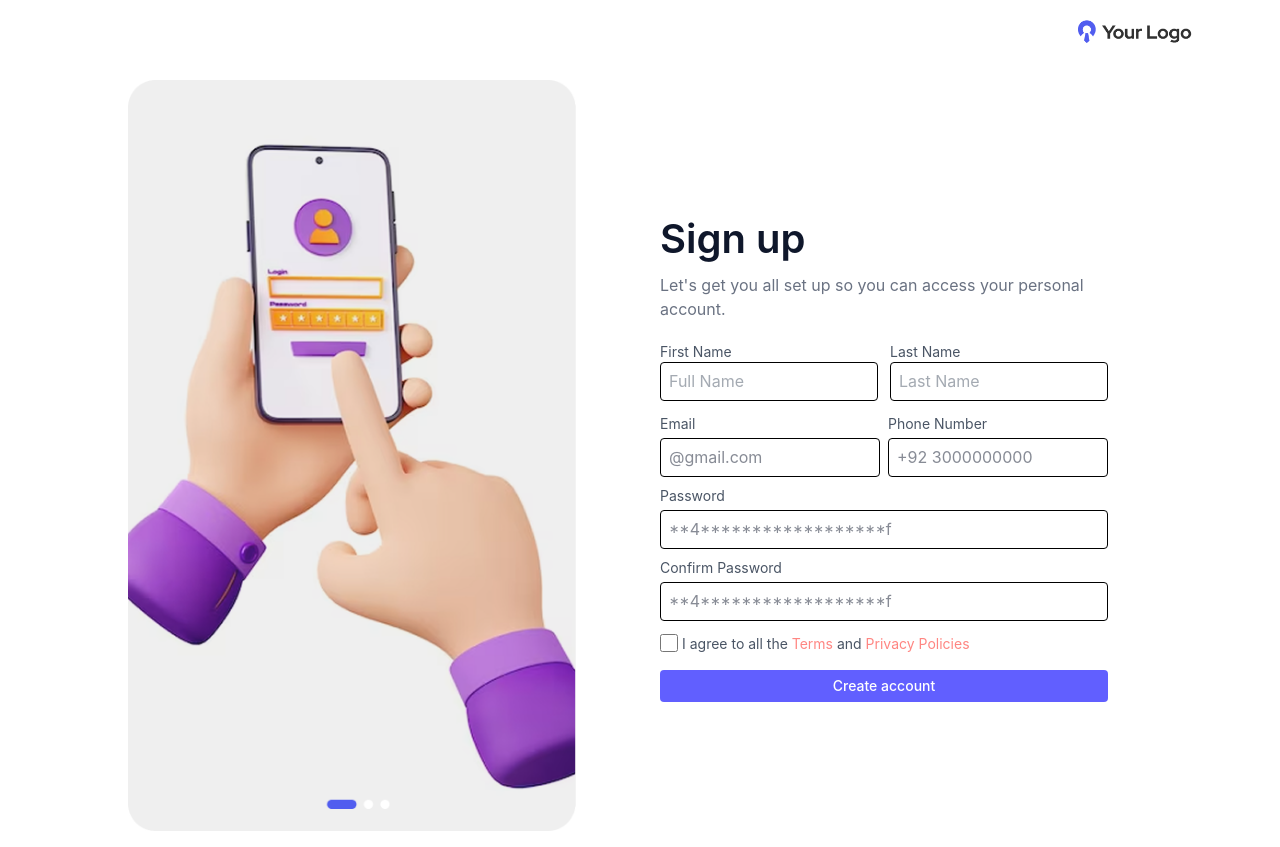
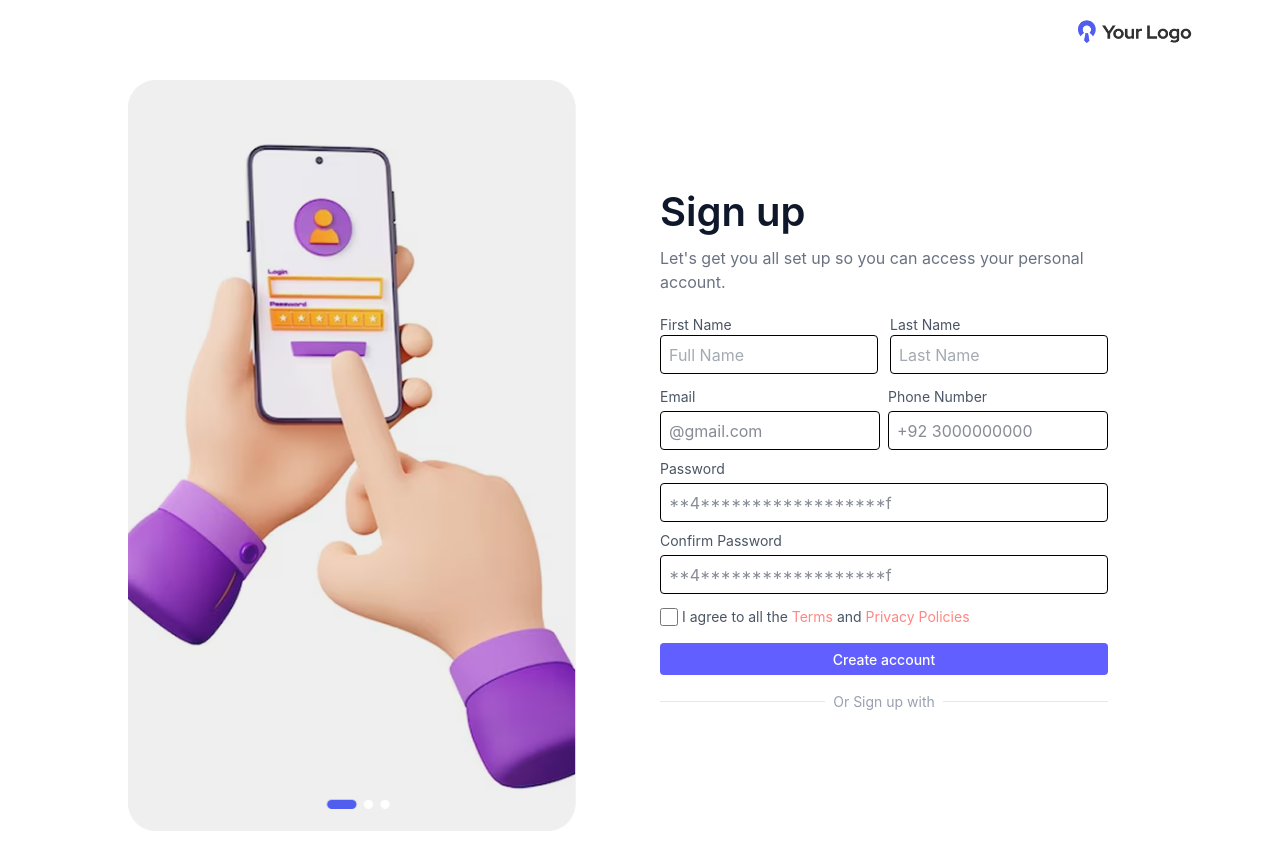
Before and after one commit to codewithabdullahbashir/Java-Script, a React (Vite) app in the folder my-react-app/: page / in a window 1280 px wide. Built offline with nearby package versions, Linux system fonts and the light colour scheme.

Commit message:
Add Spreater of Or Sign up with

```diff
--- a/my-react-app/src/screen/Signup.tsx
+++ b/my-react-app/src/screen/Signup.tsx
@@ -115,6 +115,13 @@ const Signup = () => {
               >
                 Create account
               </button>
+              <div className="my-4 flex items-center gap-2">
+                <div className="h-px flex-1 bg-gray-200" />
+                <span className="text-[14px] text-gray-400">
+                  Or Sign up with
+                </span>
+                <div className="h-px flex-1 bg-gray-200" />
+              </div>
             </form>
           </div>
         </div>
```
